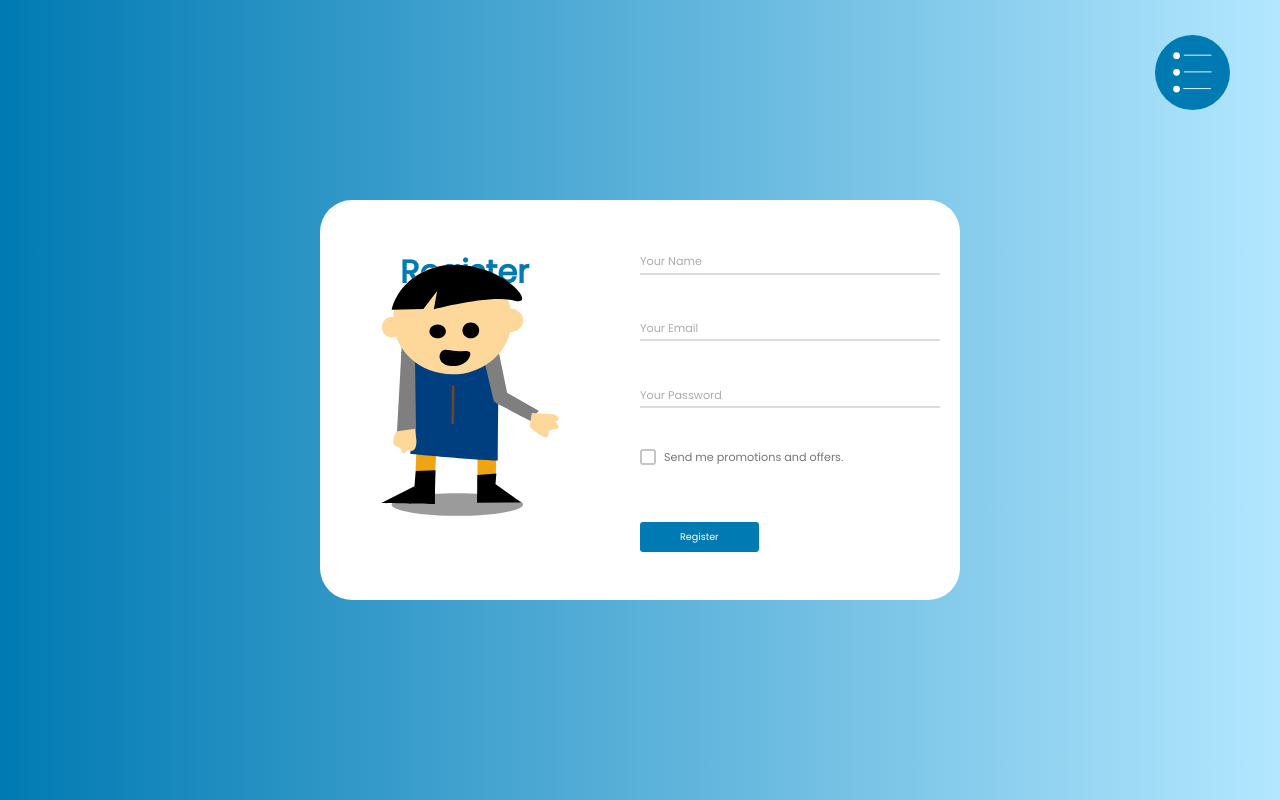
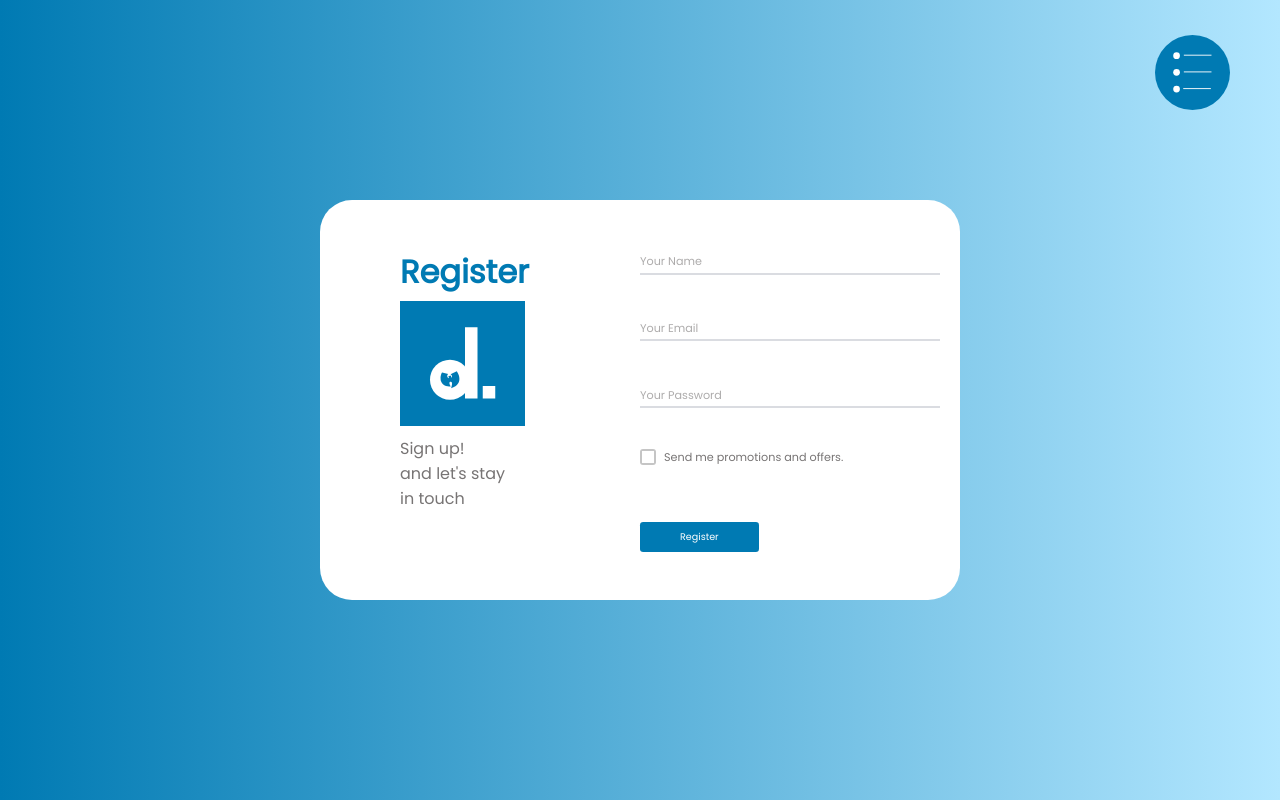
Before and after one commit to michaelpaulcuccia/gsap_animations, a Next.js app in the folder client/: page /register in a window 1280 px wide. Built offline with nearby package versions, Linux system fonts and the light colour scheme.

Commit message:
changed registration animation and form

```diff
--- a/client/components/RegComp.js
+++ b/client/components/RegComp.js
@@ -1,20 +1,22 @@
-import React, { useState, useRef, useContext } from 'react';
+import React, { useState, useRef, useContext } from "react";
+import { useRouter } from "next/router";
 import { gsap } from "gsap";
-import AuthContext from '../context/AuthContext';
-import { ToastContainer, toast } from 'react-toastify';
-import 'react-toastify/dist/ReactToastify.css';
+import AuthContext from "../context/AuthContext";
+import { ToastContainer, toast } from "react-toastify";
+import "react-toastify/dist/ReactToastify.css";
 import styles from "../styles/RegComp.module.css";
 
 export default function RegComp() {
-
   const [nameState, setNameState] = useState(false);
   const [emailState, setEmailState] = useState(false);
   const [passwordState, setPasswordState] = useState(false);
   const [checkboxClicked, setCheckboxClicked] = useState(false);
-    const [username, setUsername] = useState('');
-    const [email, setEmail] = useState('');
-    const [password, setPassword] = useState('');
+  const [username, setUsername] = useState("");
+  const [email, setEmail] = useState("");
+  const [password, setPassword] = useState("");
   const [sendPromotions, setSendPromotions] = useState(false);
+
+  const router = useRouter();
 
   //REFS
   const lineName = useRef();
@@ -31,104 +33,147 @@ export default function RegComp() {
   const submitted = useRef();
 
   //ANIMATION TIMELINES
-    const tlOne = gsap.timeline({ defaults: { duration: 1} });
-    const tlTwo = gsap.timeline({defaults: { duration: .5, ease: 'Power2.eastOut'} });
-    const tlThree = gsap.timeline({defaults: {duration: .75, ease: 'Power2.easeOut'}});
+  const tlOne = gsap.timeline({ defaults: { duration: 1 } });
+  const tlTwo = gsap.timeline({
+    defaults: { duration: 0.5, ease: "Power2.eastOut" },
+  });
+  const tlThree = gsap.timeline({
+    defaults: { duration: 0.75, ease: "Power2.easeOut" },
+  });
 
   //LINE ANIMATION
-    const start = "M0 0.999512C0 0.999512 60.5 0.999512 150 0.999512C239.5 0.999512 300 0.999512 300 0.999512";
-    const end = 'M1 0.999512C1 0.999512 61.5 7.5 151 7.5C240.5 7.5 301 0.999512 301 0.999512';
+  const start =
+    "M0 0.999512C0 0.999512 60.5 0.999512 150 0.999512C239.5 0.999512 300 0.999512 300 0.999512";
+  const end =
+    "M1 0.999512C1 0.999512 61.5 7.5 151 7.5C240.5 7.5 301 0.999512 301 0.999512";
 
   //INPUT FOCUS
   //NOTE: GSAP will NOT accept ref template strings ex: ${`val`.current} so function needs to be repetitive
   const handleFocus = (val) => {
-        if (val === 'Name') {
+    if (val === "Name") {
       //if already active, revert text position
       if (nameState) {
-                gsap.to(placeholderName.current,
-                    {top: 0, left: 0, scale: 1, duration: .5, ease: "Power2.easeout"}
-                );
+        gsap.to(placeholderName.current, {
+          top: 0,
+          left: 0,
+          scale: 1,
+          duration: 0.5,
+          ease: "Power2.easeout",
+        });
         //set State back
         setNameState(false);
       } else {
-                tlOne.fromTo(lineName.current,
+        tlOne.fromTo(
+          lineName.current,
           //https://greensock.com/docs/v3/GSAP/CorePlugins/AttrPlugin
-                    {attr: {d: start}},
-                    {attr: {d: end}, ease: 'Power2.easeOut', duration: .75},
+          { attr: { d: start } },
+          { attr: { d: end }, ease: "Power2.easeOut", duration: 0.75 }
         );
-                tlOne.to(lineName.current,
+        tlOne.to(
+          lineName.current,
           //'<50%' means run halfway through previous animation
-                    {attr: {d: start}, ease: 'elastic.out(3, .5)'}, '<50%'
+          { attr: { d: start }, ease: "elastic.out(3, .5)" },
+          "<50%"
         );
         //placeholder shift
         //'<15%' means run fifteen percent through previous animation
-                tlOne.to(placeholderName.current,
-                    {top: -15, left: 0, scale: .7, duration: .5, ease: 'Power2.easeOut'}, "<15%"
+        tlOne.to(
+          placeholderName.current,
+          {
+            top: -15,
+            left: 0,
+            scale: 0.7,
+            duration: 0.5,
+            ease: "Power2.easeOut",
+          },
+          "<15%"
         );
         //update State
         setNameState(true);
       }
-        } else if (val === 'Email') {
+    } else if (val === "Email") {
       if (emailState) {
-                gsap.to(placeholderEmail.current,
-                    {top: 0, left: 0, scale: 1, duration: .5, ease: "Power2.easeout"}
-                );
+        gsap.to(placeholderEmail.current, {
+          top: 0,
+          left: 0,
+          scale: 1,
+          duration: 0.5,
+          ease: "Power2.easeout",
+        });
         setEmailState(false);
       } else {
-                tlOne.fromTo(lineEmail.current,
-                    {attr: {d: start}},
-                    {attr: {d: end}, ease: 'Power2.easeOut', duration: .75},
+        tlOne.fromTo(
+          lineEmail.current,
+          { attr: { d: start } },
+          { attr: { d: end }, ease: "Power2.easeOut", duration: 0.75 }
         );
-                tlOne.to(lineEmail.current,
-                    {attr: {d: start}, ease: 'elastic.out(3, .5)'}, '<50%'
+        tlOne.to(
+          lineEmail.current,
+          { attr: { d: start }, ease: "elastic.out(3, .5)" },
+          "<50%"
         );
-                tlOne.to(placeholderEmail.current,
-                    {top: -15, left: 0, scale: .7, duration: .5, ease: 'Power2.easeOut'}, "<15%"
+        tlOne.to(
+          placeholderEmail.current,
+          {
+            top: -15,
+            left: 0,
+            scale: 0.7,
+            duration: 0.5,
+            ease: "Power2.easeOut",
+          },
+          "<15%"
         );
         setEmailState(true);
       }
-        } else if (val === 'Password') {
+    } else if (val === "Password") {
       if (passwordState) {
-                gsap.to(placeholderPassword.current,
-                    {top: 0, left: 0, scale: 1, duration: .5, ease: "Power2.easeout"}
-                );
+        gsap.to(placeholderPassword.current, {
+          top: 0,
+          left: 0,
+          scale: 1,
+          duration: 0.5,
+          ease: "Power2.easeout",
+        });
         setPasswordState(false);
       } else {
-                tlOne.fromTo(linePassword.current,
-                    {attr: {d: start}},
-                    {attr: {d: end}, ease: 'Power2.easeOut', duration: .75},
+        tlOne.fromTo(
+          linePassword.current,
+          { attr: { d: start } },
+          { attr: { d: end }, ease: "Power2.easeOut", duration: 0.75 }
         );
-                tlOne.to(linePassword.current,
-                    {attr: {d: start}, ease: 'elastic.out(3, .5)'}, '<50%'
+        tlOne.to(
+          linePassword.current,
+          { attr: { d: start }, ease: "elastic.out(3, .5)" },
+          "<50%"
         );
-                tlOne.to(placeholderPassword.current,
-                    {top: -15, left: 0, scale: .7, duration: .5, ease: 'Power2.easeOut'}, "<15%"
+        tlOne.to(
+          placeholderPassword.current,
+          {
+            top: -15,
+            left: 0,
+            scale: 0.7,
+            duration: 0.5,
+            ease: "Power2.easeOut",
+          },
+          "<15%"
         );
-                setPasswordState(true)
+        setPasswordState(true);
       }
     }
-    }
+  };
 
   const handleCheckboxClick = () => {
-        if(!checkboxClicked) {
-            tlTwo.to(checkboxFill.current,
-                {top: "0%"}
-            );
-            tlTwo.to(checkboxLabel.current,
-                {color: '#007AB3'}
-            );
+    if (!checkboxClicked) {
+      tlTwo.to(checkboxFill.current, { top: "0%" });
+      tlTwo.to(checkboxLabel.current, { color: "#007AB3" });
       setCheckboxClicked(true);
       setSendPromotions(true);
     } else {
-            tlTwo.to(checkboxFill.current,
-                {top: "100%"}
-            );
-            tlTwo.to(checkboxLabel.current,
-                {color: '#777474'}
-            );
-            setCheckboxClicked(false)
+      tlTwo.to(checkboxFill.current, { top: "100%" });
+      tlTwo.to(checkboxLabel.current, { color: "#777474" });
+      setCheckboxClicked(false);
     }
-    }
+  };
 
   //AUTH CONTEXT
   const { register } = useContext(AuthContext);
@@ -136,68 +181,53 @@ export default function RegComp() {
   const handleSubmit = async (event) => {
     event.preventDefault();
     //Field Validations
-        if (username === '' || email === '' || password === ''){
-            toast.error('Please complete form')
+    if (username === "" || email === "" || password === "") {
+      toast.error("Please complete form");
       return;
     } else {
       //Pass form fields to Auth
-            const user = {username, email, password, sendPromotions}
+      const user = { username, email, password, sendPromotions };
       register(user);
       //Clear State
-            setUsername('');
-            setEmail('');
-            setPassword('');
+      setUsername("");
+      setEmail("");
+      setPassword("");
       setSendPromotions(false);
       //FORM ANIMATIONS
-            tlThree.to([contactLeft.current, contactRight.current],
-                {y: 30, opacity: 0, pointerEvents: 'none'}
+      tlThree.to([contactLeft.current, contactRight.current], {
+        y: 30,
+        opacity: 0,
+        pointerEvents: "none",
+      });
+      tlThree.to(form.current, { scale: 0.8 }, "<");
+      tlThree.fromTo(
+        submitted.current,
+        { opacity: 0, y: 30 },
+        { opacity: 1, y: 0 }
       );
-            tlThree.to(form.current,
-                {scale: .8}, '<'
-            );
-            tlThree.fromTo(submitted.current,
-                {opacity: 0, y: 30},
-                {opacity: 1, y:0}
-            );
-            //CHARACTER ANIMATIONS
-            gsap.fromTo('#arm',
-                {rotation: 0, y:0},
-                {rotation: -35, y:2, ease: "elastic(3, .3)", duration: 2, delay: 1}
-            );
+      setTimeout(() => {
+        router.push("/login");
+      }, 2500);
     }
-
-    }
+  };
 
   return (
     <div className={styles.wrapper}>
       <ToastContainer />
-            <form
-                className={styles.form}
-                ref={form}
-            >
-
-                <div
-                    className={styles.contactLeft}
-                    ref={contactLeft}
-                >
+      <form className={styles.form} ref={form}>
+        <div className={styles.contactLeft} ref={contactLeft}>
           <h1 className={styles.title}>Register</h1>
+          <div className={styles.wu}></div>
           <p className={styles.description}>
             Sign up!<br></br>
-                        And let's stay <br></br>
+            and let's stay<br></br>
             in touch
           </p>
         </div>
 
-
-                <div
-                    className={styles.contactRight}
-                    ref={contactRight}
-                >
+        <div className={styles.contactRight} ref={contactRight}>
           <div className={styles.inputContainer}>
-                        <p
-                            className={styles.placeholder}
-                            ref={placeholderName}
-                        >
+            <p className={styles.placeholder} ref={placeholderName}>
               Your Name
             </p>
             <input
@@ -205,7 +235,7 @@ export default function RegComp() {
               name="Name"
               autoComplete="off"
               className={styles.input}
-                            minLength='5'
+              minLength="5"
               onFocus={(e) => handleFocus(e.target.name)}
               onChange={(event) => setUsername(event.target.value)}
               required
@@ -229,10 +259,7 @@ export default function RegComp() {
           </div>
 
           <div className={styles.inputContainer}>
-                    <p
-                        className={styles.placeholder}
-                        ref={placeholderEmail}
-                    >
+            <p className={styles.placeholder} ref={placeholderEmail}>
               Your Email
             </p>
             <input
@@ -264,10 +291,7 @@ export default function RegComp() {
           </div>
 
           <div className={styles.inputContainer}>
-                    <p
-                        className={styles.placeholder}
-                        ref={placeholderPassword}
-                    >
+            <p className={styles.placeholder} ref={placeholderPassword}>
               Your Password
             </p>
             <input
@@ -275,7 +299,7 @@ export default function RegComp() {
               name="Password"
               autoComplete="off"
               className={styles.input}
-                        minLength='5'
+              minLength="5"
               onFocus={(e) => handleFocus(e.target.name)}
               onChange={(event) => setPassword(event.target.value)}
               required
@@ -323,68 +347,20 @@ export default function RegComp() {
                 />
               </svg>
             </div>
-                    <label
-                        className={styles.checkboxLabel}
-                        ref={checkboxLabel}
-                    >
+            <label className={styles.checkboxLabel} ref={checkboxLabel}>
               Send me promotions and offers.
             </label>
           </div>
 
-                <button
-                    className={styles.button}
-                    onClick={handleSubmit}
-                >
+          <button className={styles.button} onClick={handleSubmit}>
             Register
           </button>
         </div>
 
-            <svg
-                width="305"
-                height="419"
-                viewBox="0 0 305 419"
-                fill="none"
-                xmlns="http://www.w3.org/2000/svg"
-                id="character"
-                className={styles.character}
-                >
-                <g id="imagebot_2">
-                <path id="imagebot_43" d="M59.0941 290.603C59.6595 292.277 57.4273 355.837 57.4273 355.837L89.7652 358.069L93.1135 287.262L59.0941 290.603Z" fill="#EFA512"/>
-                <path id="imagebot_42" d="M161.123 292.277C163.355 291.727 193.468 292.843 193.468 292.843L190.678 365.317L160.572 366.433L161.123 292.277Z" fill="#EFA512"/>
-                <path id="imagebot_41" d="M57.9853 343.575L55.7531 369.216L0.562012 397.097C0.562012 397.097 91.2242 399.322 90.3211 398.205C89.4105 397.097 90.8791 342.451 90.8791 342.451L57.9831 343.575H57.9853Z" fill="black"/>
-                <path id="imagebot_40" d="M192.353 348.017L160.57 350.244L160.003 396.521L233.609 395.975L190.672 365.306L192.353 348.017Z" fill="black"/>
-                <path id="imagebot_39" d="M55.6503 146.581C55.6503 149.62 49.3575 315.407 49.3575 315.407C49.3575 315.407 195.488 328.815 195.003 325.768C194.518 322.721 196.457 142.307 196.457 142.307L55.6503 146.581V146.581Z" fill="#003F7F"/>
-                <path id="imagebot_38" d="M56.3151 136.714L58.5418 287.246L26.2087 285.565L34.5713 135.054L56.3151 136.714Z" fill="#7F7F7F"/>
-                <path id="imagebot_37" d="M167.804 142.992C169.239 144.132 187.675 229.383 189.032 228.538C190.389 227.693 212.002 221.876 212.002 221.876L189.177 110.782L167.804 142.992Z" fill="#7F7F7F"/>
-                <path id="imagebot_36" d="M118.948 182.56C173.554 182.56 217.821 141.72 217.821 91.3399C217.821 40.9602 173.554 0.119446 118.948 0.119446C64.3418 0.119446 20.0748 40.9602 20.0748 91.3399C20.0748 141.72 64.3418 182.56 118.948 182.56Z" fill="#FDD89A"/>
-                <path id="imagebot_35" d="M17.9618 121.209C27.0447 121.209 34.4078 113.595 34.4078 104.202C34.4078 94.8094 27.0447 87.1951 17.9618 87.1951C8.87899 87.1951 1.5159 94.8094 1.5159 104.202C1.5159 113.595 8.87899 121.209 17.9618 121.209Z" fill="#FDD89A"/>
-                <path id="imagebot_34" d="M214.286 110.604C225.987 110.604 235.473 102.492 235.473 92.4857C235.473 82.4794 225.987 74.3676 214.286 74.3676C202.585 74.3676 193.099 82.4794 193.099 92.4857C193.099 102.492 202.585 110.604 214.286 110.604Z" fill="#FDD89A" stroke="#FDD89A" strokeWidth="2.8608"/>
-                <path id="imagebot_33" className='eyes' d="M94.4262 122.487C101.971 122.487 108.087 117.373 108.087 111.064C108.087 104.755 101.971 99.6404 94.4262 99.6404C86.8818 99.6404 80.7657 104.755 80.7657 111.064C80.7657 117.373 86.8818 122.487 94.4262 122.487Z" fill="black"/>
-                <path id="imagebot_32" className='eyes' d="M149.671 122.397C157.369 122.397 163.609 116.533 163.609 109.3C163.609 102.066 157.369 96.2021 149.671 96.2021C141.974 96.2021 135.734 102.066 135.734 109.3C135.734 116.533 141.974 122.397 149.671 122.397Z" fill="black"/>
-                <path id="imagebot_29" d="M121.61 146.652L123.656 147.826C128.087 150.371 135.158 154.391 136.485 155.031L132.793 158.713C131.29 157.997 124.992 154.417 121.615 152.475L108.278 160.89L104.175 157.648L121.61 146.652Z" fill="black"/>
-                <path id="imagebot_22" d="M17.7175 74.8482L70.6815 73.7394L93.5398 43.6264L87.9665 74.2975C87.9665 74.2975 182.741 49.2069 222.884 59.8027C263.028 70.3984 201.142 -8.21419 106.926 0.707378C106.918 0.700035 36.6694 7.38937 17.7175 74.8482V74.8482Z" fill="black"/>
-                <g id="imagebot_18">
-                <path id="imagebot_19" d="M118.15 200.822L122.567 200.881L121.784 265.369L117.367 265.31L118.15 200.822Z" fill="#6A472A"/>
-                </g>
-                <path id="imagebot_17" d="M25.6474 277.783C25.6474 277.783 13.3826 299.532 26.7635 302.873C40.1444 306.214 30.6626 323.499 45.1574 308.446C45.1574 308.446 59.1014 317.779 59.1014 293.393C59.1014 291.719 56.3185 273.318 56.3185 273.318L25.6474 277.783V277.783Z" fill="#FDD89A"/>
-                <path id="imagebot_60" d="M236.839 399.486C236.969 401.95 234.23 404.394 228.78 406.677C223.33 408.96 215.277 411.037 205.086 412.787C194.896 414.537 182.769 415.926 169.407 416.874C156.044 417.822 141.711 418.311 127.234 418.311C112.757 418.311 98.4235 417.822 85.0611 416.874C71.6987 415.926 59.572 414.537 49.3814 412.787C39.1908 411.037 31.138 408.96 25.6882 406.677C20.2383 404.394 17.4994 401.95 17.6294 399.486C17.4994 397.022 20.2383 394.578 25.6882 392.295C31.138 390.013 39.1908 387.936 49.3814 386.186C59.572 384.436 71.6987 383.046 85.0611 382.098C98.4235 381.15 112.757 380.662 127.234 380.662C141.711 380.662 156.044 381.15 169.407 382.098C182.769 383.046 194.896 384.436 205.086 386.186C215.277 387.936 223.33 390.013 228.78 392.295C234.23 394.578 236.969 397.022 236.839 399.486V399.486Z" fill="black" fillOpacity="0.39216"/>
-                <path id="imagebot_56" d="M146.674 155.175C155.901 138.493 135.682 144.917 125.213 143.832C111.136 142.376 102.455 137.32 98.2964 148.598C95.5214 156.106 100.562 167.351 116.443 168.508C131.855 169.625 142.162 163.33 146.674 155.175V155.175Z" fill="black"/>
-                <g id="arm">
-                <path id="imagebot_66" d="M191.06 230.394C192.663 230.101 249.363 261.429 249.894 260.2C250.426 258.971 262.805 243.21 262.805 243.21L189.77 201.677L191.06 230.394Z" fill="#7F7F7F"/>
-                <path id="imagebot_16" d="M247.807 269.716C247.807 269.716 278.701 298.249 278.94 282.471C279.179 266.692 307.838 282.41 290.784 261.56C290.784 261.56 304.409 256.47 288.207 249.077L251.315 246.951L247.807 269.716Z" fill="#FDD89A"/>
-                </g>
-                </g>
-            </svg>
-
-            <div
-                className={styles.submitted}
-                ref={submitted}
-            >
-                <p>Thanks for registering!</p>
-                <p>You'll hear from us soon!</p>
+        <div className={styles.submitted} ref={submitted}>
+          <p className={styles.thanks}>Thanks for registering!</p>
         </div>
-
       </form>
     </div>
-)
+  );
 }
--- a/client/styles/RegComp.module.css
+++ b/client/styles/RegComp.module.css
@@ -4,7 +4,7 @@
   align-items: center;
   height: 100vh;
   font-family: "Poppins", sans-serif;
-    background: linear-gradient(90deg, #007AB3, #b3e7ff);
+  background: linear-gradient(90deg, #007ab3, #b3e7ff);
 }
 
 .form {
@@ -19,7 +19,7 @@
 }
 
 .title {
-    color: #007AB3;
+  color: #007ab3;
 }
 
 .contactRight,
@@ -33,6 +33,15 @@
   justify-content: space-between;
 }
 
+.wu {
+  margin-top: 5px;
+  margin-bottom: 10px;
+  height: 125px;
+  width: 125px;
+  background: url("../public/images/wusignory.svg") no-repeat center center /
+    cover;
+}
+
 /* on top of input-container */
 .input {
   width: 100%;
@@ -42,7 +51,7 @@
   border: none;
   outline: none;
   color: #777474;
-    font-size: .7rem;
+  font-size: 0.7rem;
 }
 
 .inputContainer {
@@ -66,7 +75,7 @@
   left: 0;
   bottom: 0;
   overflow: visible;
-    opacity: .8;
+  opacity: 0.8;
 }
 
 .checkboxLabel {
@@ -112,7 +121,7 @@
 
 .checkboxFill {
   position: absolute;
-    background-color: #007AB3;
+  background-color: #007ab3;
   width: 100%;
   height: 100%;
   /* places fill below checkbox */
@@ -132,7 +141,7 @@
   font-family: "Poppins", sans-serif;
   font-weight: 500;
   font-size: 0.6rem;
-    background-color: #007AB3;
+  background-color: #007ab3;
   color: #fff;
   border-radius: 0.2rem;
   border-style: none;
@@ -140,13 +149,6 @@
   cursor: pointer;
   margin-top: 1rem;
   align-self: flex-start;
-  }
-
-  .character {
-    position: absolute;
-    transform: scale(.6);
-    bottom: 0;
-    left: 0;
 }
 
 .submitted {
@@ -158,6 +160,10 @@
   pointer-events: none;
   text-align: center;
   opacity: 0;
+}
+
+.thanks {
+  font-size: 22px;
 }
 
 @media (max-width: 812px) {
@@ -175,11 +181,4 @@
   .submitted {
     left: 75px;
   }
-
-    .character {
-      transform: scale(.4);
-      left: 120px;
-      bottom: -110px;
 }
-
-  }
```
Also changed, not shown: client/public/images/cookie.svg (deleted). Lines whose indentation alone changed are shown as unchanged.
